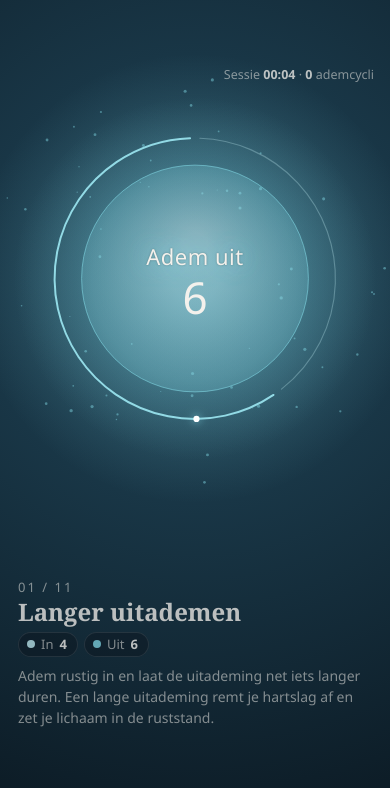
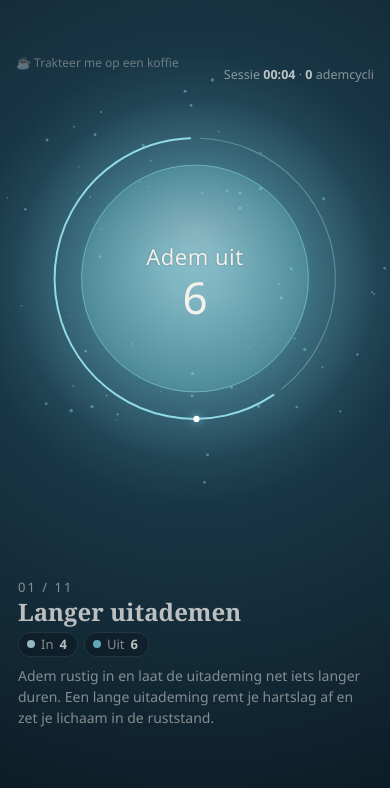
Before and after one commit to rpg86x/breathwork-with-rhino, a plain HTML site: page index.html in a window 390 px wide. Drawn offline with Linux system fonts and the light colour scheme.

Commit message:
Move coffee link under the logo and keep it visible

```diff
--- a/index.html
+++ b/index.html
@@ -93,8 +93,9 @@
   /* Rechtsonder: sessie */
   .stats { position: fixed; right: 40px; bottom: 34px; text-align: right; z-index: 5; font-size: 14px; color: var(--muted); }
   .stats b { color: var(--text); font-weight: 600; font-variant-numeric: tabular-nums; }
-  .donate { position: fixed; right: 40px; bottom: 12px; z-index: 5; font-size: 13px; color: var(--muted);
+  .donate { position: fixed; left: 34px; top: calc(max(22px, env(safe-area-inset-top)) + 46px); z-index: 6; font-size: 13px; color: var(--muted);
     text-decoration: none; padding: 2px 0; border-bottom: 1px solid transparent; transition: color .3s, border-color .3s, opacity .8s; }
+  body.idle .donate { opacity: .55; }
   .donate:hover, .donate:focus-visible { color: var(--accent); border-bottom-color: var(--accent); outline: none; }
 
   /* Bediening: pauze, opnieuw, rondes */
@@ -147,7 +148,7 @@
     .rhythm { margin-bottom: 8px; }
     .stats { top: calc(max(14px, env(safe-area-inset-top)) + 52px); bottom: auto; right: 16px; font-size: 12.5px; }
     .controls { bottom: 40px; }
-    .donate { top: calc(max(14px, env(safe-area-inset-top)) + 76px); bottom: auto; right: 16px; font-size: 12px; }
+    .donate { top: calc(max(14px, env(safe-area-inset-top)) + 38px); left: 16px; font-size: 12px; }
   }
   @media (max-width: 480px) {
     .brand b { display: none; }
@@ -214,7 +215,7 @@
   <div class="note" id="note"></div>
 </section>
 
-<a class="donate fade" id="donate" href="https://urbantechmonk.gumroad.com/coffee" target="_blank" rel="noopener">☕ Trakteer me op een koffie</a>
+<a class="donate" id="donate" href="https://urbantechmonk.gumroad.com/coffee" target="_blank" rel="noopener">☕ Trakteer me op een koffie</a>
 <div class="stats"><span id="sessLbl">Sessie</span> <b id="sess">00:00</b> · <b id="cycles">0</b> <span id="cycLbl">ademcycli</span></div>
 
 <div class="controls fade" id="controls">
```
